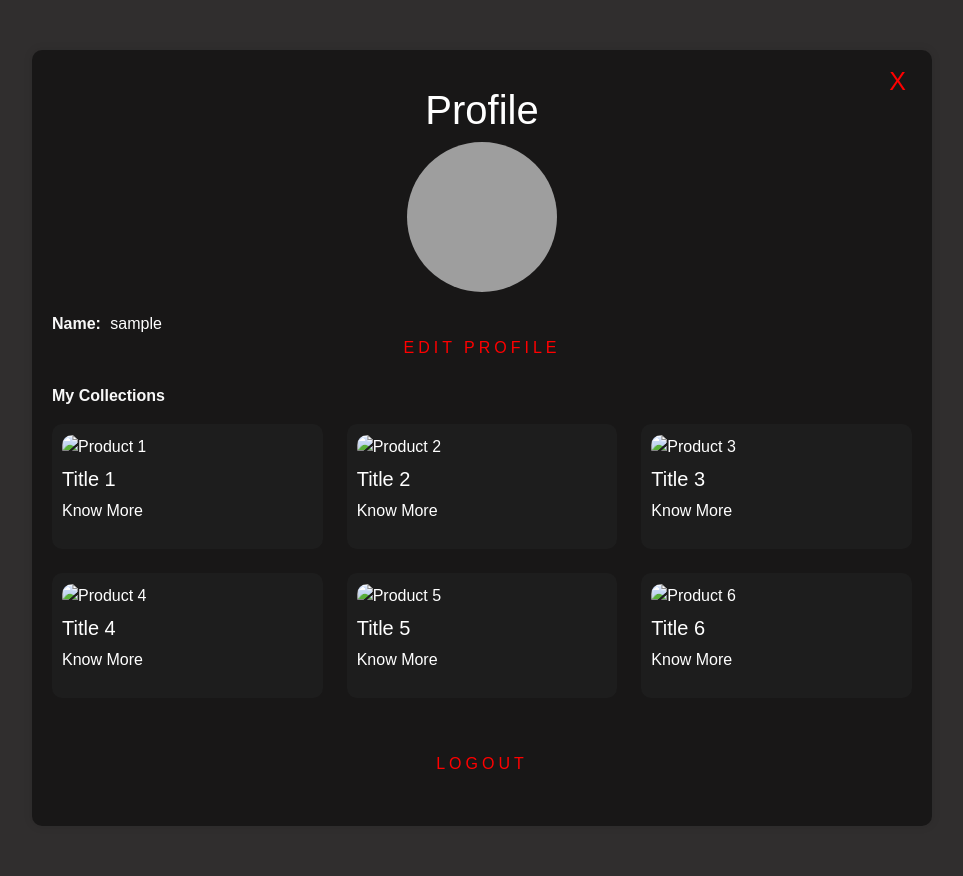
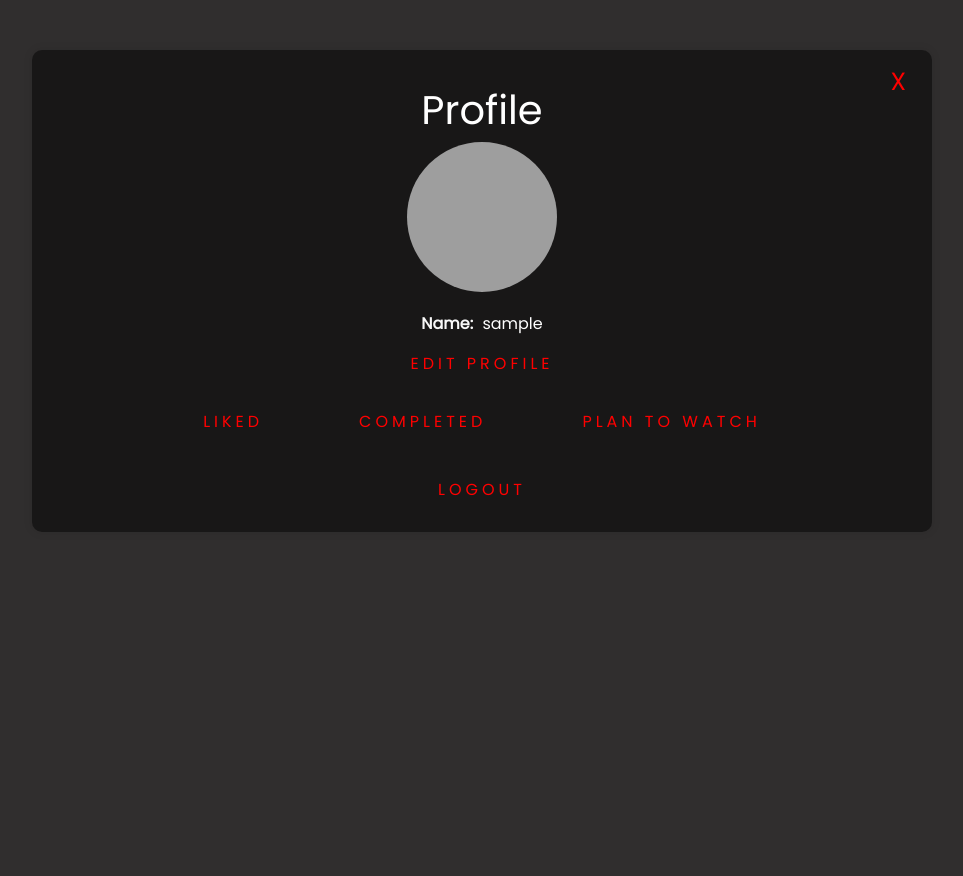
Before and after one commit to AryasatyaWicaksana/Kiw-kiw-cinemalist, a PHP site: the page made by Web/Profile Page/profile.php in a window 1280 px wide. Shown: the whole page, without its empty margins (158-1121 px from the left). After the commit the page ends 532 px from the top, so only its background shows below. Run offline with PHP 8.4, Linux system fonts and the light colour scheme; the visitor is signed in with stand-in values (Sample User, id 1); some libraries are stand-ins or nearby versions; grey boxes are pictures that could not be loaded.

Commit message:
pembuatan dasar untuk koleksi film

```diff
--- a/Web/Profile Page/profile.php
+++ b/Web/Profile Page/profile.php
@@ -20,7 +20,7 @@
     <meta charset="UTF-8">
     <meta name="viewport" content="width=device-width, initial-scale=1.0">
     <title>Profile Page</title>
-    <link href="../../Bootstrap/css/bootstrap.min.css" rel="stylesheet" >
+    <link href="../../Bootstrap/css/bootstrap.min.css" rel="stylesheet">
     <link href='https://fonts.googleapis.com/css?family=Poppins' rel='stylesheet'>
     <link rel="stylesheet" href="style.css">
     <link rel="icon" href="../Assets/img/icon fix kiw kiw.png">
@@ -32,69 +32,23 @@
         <div class="profile-photo text-center mb-3">
             <img src="https://cdn.pixabay.com/photo/2015/10/05/22/37/blank-profile-picture-973460_1280.png" alt="Profile Photo">
         </div>
-        <div class="profile-item">
+        <div class="profile-item text-center mb-3">
             <label>Name:</label>
             <span class="user-name"><?= $_SESSION["username"] ?></span>
         </div>
-            <!-- Add Edit Profile Button Here -->
-    <div class="text-center mb-4">
-        <a href="edit_profile.php" class="edit-profile">Edit Profile</a>
-    </div>
-        <div class="profile-item">
-            <label>My Collections</label>
-            <div class="row mt-3">
-                <!-- Product 1 -->
-                <div class="col-md-4 mb-4">
-                    <div class="product-card">
-                        <img src="https://via.placeholder.com/300x200" alt="Product 1">
-                        <h5 class="mt-2">Title 1</h5>
-                        <p>Know More</p>
-                    </div>
-                </div>
-                <!-- Product 2 -->
-                <div class="col-md-4 mb-4">
-                    <div class="product-card">
-                        <img src="https://via.placeholder.com/300x200" alt="Product 2">
-                        <h5 class="mt-2">Title 2</h5>
-                        <p>Know More</p>
-                    </div>
-                </div>
-                <!-- Product 3 -->
-                <div class="col-md-4 mb-4">
-                    <div class="product-card">
-                        <img src="https://via.placeholder.com/300x200" alt="Product 3">
-                        <h5 class="mt-2">Title 3</h5>
-                        <p>Know More</p>
-                    </div>
-                </div>
-                <!-- Product 4 -->
-                <div class="col-md-4 mb-4">
-                    <div class="product-card">
-                        <img src="https://via.placeholder.com/300x200" alt="Product 4">
-                        <h5 class="mt-2">Title 4</h5>
-                        <p>Know More</p>
-                    </div>
-                </div>
-                <!-- Product 5 -->
-                <div class="col-md-4 mb-4">
-                    <div class="product-card">
-                        <img src="https://via.placeholder.com/300x200" alt="Product 5">
-                        <h5 class="mt-2">Title 5</h5>
-                        <p>Know More</p>
-                    </div>
-                </div>
-                <!-- Product 6 -->
-                <div class="col-md-4 mb-4">
-                    <div class="product-card">
-                        <img src="https://via.placeholder.com/300x200" alt="Product 6">
-                        <h5 class="mt-2">Title 6</h5>
-                        <p>Know More</p>
-                    </div>
-                </div>
-            </div>
+
+        <div class="text-center mb-4">
+            <a href="edit_profile.php" class="edit-profile">Edit Profile</a>
         </div>
-        <form action="profile.php" method="POST" class="text-center">
-            <button type="submit" class="logout-btn" name="logout">Logout</button>
+
+        <div class="d-flex justify-content-center align-items-center btn-container mb-4">
+            <a heref="like-list.php" class="edit-profile text-center mx-2">Liked</a>
+            <a heref="completed-list.php" class="edit-profile text-center mx-5">Completed</a>
+            <a heref="plant-to-watch.php" class="edit-profile text-center mx-2">Plan to Watch</a>
+        </div>
+
+        <form action="profile.php" method="POST" class="text-center mt-4">
+            <button type="submit" class="logout-btn btn-lg" name="logout">Logout</button>
         </form>
     </div>
     <script src="../../Bootstrap/js/bootstrap.bundle.min.js"></script>
--- a/Web/Profile Page/script.js
+++ b/Web/Profile Page/script.js
@@ -1,4 +1,3 @@
-// Function to preview the uploaded profile photo
 function previewImage(event) {
     const reader = new FileReader();
     reader.onload = function () {
@@ -8,5 +7,4 @@ function previewImage(event) {
     reader.readAsDataURL(event.target.files[0]);
 }
 
-// Attach event listener to the file input for real-time preview
 document.getElementById('profilePhoto').addEventListener('change', previewImage);
--- a/Web/Profile Page/style.css
+++ b/Web/Profile Page/style.css
@@ -1,9 +1,8 @@
 * {
-    font-style: 'Poppins';
+    font-family: 'Poppins';
 }
 
 body {
-    font-family: Arial, sans-serif;
     background-color: #302e2e;
     margin: 0;
     padding: 0;
@@ -41,7 +40,7 @@ label {
     color: #f8f8f8;
 }
 
-.edit-profile {
+.logout-btn, .edit-profile{
     color: red;
     padding: 10px 20px;
     letter-spacing: 4px;
@@ -49,32 +48,10 @@ label {
     border: none;
     background-color: transparent;
     transition: 0.5s;
-    margin-top: 20px;
-    margin-bottom: 20px;
     cursor: pointer;
 }
 
-.edit-profile:hover {
-    background: red;
-    color: #fff;
-    border-radius: 5px;
-    box-shadow: 0 0 5px red, 0 0 25px red, 0 0 50px red, 0 0 100px red;
-}
-
-.logout-btn {
-    color: red;
-    padding: 10px 20px;
-    letter-spacing: 4px;
-    text-transform: uppercase;
-    border: none;
-    background-color: transparent;
-    transition: 0.5s;
-    margin-top: 20px;
-    margin-bottom: 20px;
-    cursor: pointer;
-}
-
-.logout-btn:hover {
+.logout-btn:hover, .edit-profile:hover{
     background: red;
     color: #fff;
     border-radius: 5px;
```
Also changed, not shown: Web/Profile Page/edit_profile.php (+1 -6 lines), Web/Profile Page/completed-list.php (added), Web/Profile Page/like-list.php (added), Web/Profile Page/plant-to-watch.php (added).
